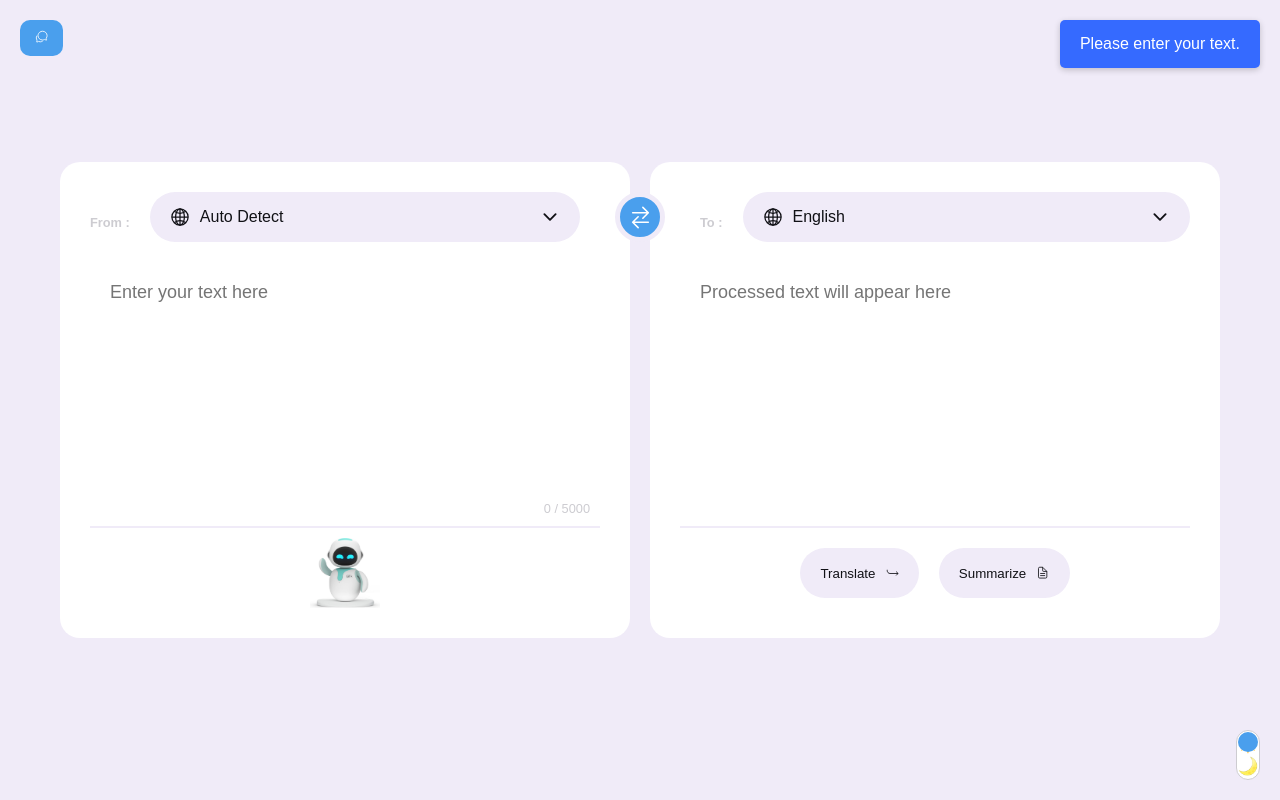
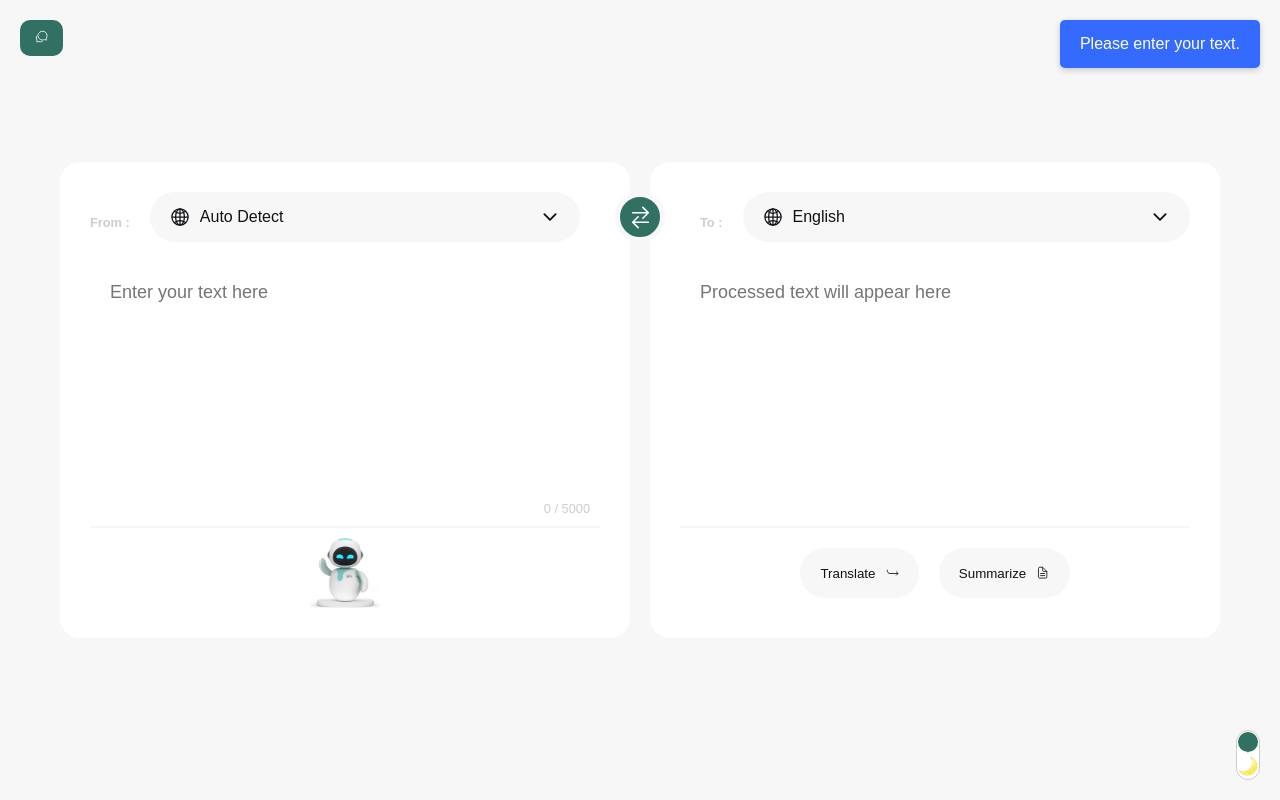
Before and after one commit to Bobleeswagger09/ai-text-processor, a plain HTML site: page index.html in a window 1280 px wide. Both pictures are taken after a click on the button "Summarize". Drawn offline with nearby package versions, Linux system fonts and the light colour scheme.

Commit message:
fixed translation error

```diff
--- a/scripts.js
+++ b/scripts.js
@@ -5,6 +5,7 @@ document.addEventListener("DOMContentLoaded", () => {
 
   async function detectLanguage(text) {
     try {
+      // Use Chrome's AI API if available.
       if (
         typeof chrome !== "undefined" &&
         chrome.ai &&
@@ -13,7 +14,14 @@ document.addEventListener("DOMContentLoaded", () => {
         const response = await chrome.ai.languageDetection.detect(text);
         return response.language || "unknown";
       } else {
-        return /[а-яА-Я]/.test(text) ? "ru" : "en";
+        // Fallback: use Google Translate's unofficial detection endpoint.
+        const url = `https://translate.googleapis.com/translate_a/single?client=gtx&sl=auto&tl=en&dt=t&q=${encodeURIComponent(
+          text
+        )}`;
+        const res = await fetch(url);
+        const json = await res.json();
+        // The detected language code is typically the third element in the response.
+        return json[2] || "unknown";
       }
     } catch (error) {
       console.error("Language detection error:", error);
@@ -37,7 +45,7 @@ document.addEventListener("DOMContentLoaded", () => {
           );
         }
       }
-      // Fallback to Google Translate endpoint
+      // Fallback to Google Translate endpoint.
       const url = `https://translate.googleapis.com/translate_a/single?client=gtx&sl=${sourceLang}&tl=${targetLang}&dt=t&q=${encodeURIComponent(
         text
       )}`;
@@ -52,7 +60,6 @@ document.addEventListener("DOMContentLoaded", () => {
 
   // --- Improved Summarization Function ---
   const summarizeContent = async (text) => {
-    // Try using the built-in summarizer first
     try {
       if (typeof chrome !== "undefined" && chrome.ai && chrome.ai.summarizer) {
         const response = await chrome.ai.summarizer.summarize(text);
@@ -61,11 +68,8 @@ document.addEventListener("DOMContentLoaded", () => {
     } catch (err) {
       console.error("Built-in summarizer error:", err);
     }
-
-    // Fallback: a simple frequency-based summarization
     const sentences = text.match(/[^\.!\?]+[\.!\?]+/g) || [text];
-    if (sentences.length <= 1) return text; // Not enough to summarize
-
+    if (sentences.length <= 1) return text;
     const stopWords = new Set([
       "the",
       "and",
@@ -86,7 +90,6 @@ document.addEventListener("DOMContentLoaded", () => {
         freqMap[word] = (freqMap[word] || 0) + 1;
       }
     });
-
     const sentenceScores = sentences.map((sentence) => {
       const sentenceWords = sentence.toLowerCase().match(/\w+/g) || [];
       const score = sentenceWords.reduce(
@@ -95,13 +98,11 @@ document.addEventListener("DOMContentLoaded", () => {
       );
       return { sentence, score };
     });
-
     sentenceScores.sort((a, b) => b.score - a.score);
     const topSentences = sentenceScores
       .slice(0, 3)
       .sort((a, b) => text.indexOf(a.sentence) - text.indexOf(b.sentence))
       .map((item) => item.sentence.trim());
-
     return topSentences.join(" ");
   };
 
@@ -110,30 +111,23 @@ document.addEventListener("DOMContentLoaded", () => {
     const notification = document.createElement("div");
     notification.className = "notification";
     notification.textContent = message;
-
-    notification.style.position = "fixed";
-    notification.style.top = "20px";
-    notification.style.right = "20px";
-    notification.style.backgroundColor = "#356aff";
-    notification.style.color = "#fff";
-    notification.style.padding = "15px 20px";
-    notification.style.borderRadius = "5px";
-    notification.style.boxShadow = "0 2px 6px rgba(0,0,0,0.2)";
-    notification.style.opacity = "0";
-    notification.style.transition = "opacity 0.5s";
+    Object.assign(notification.style, {
+      position: "fixed",
+      top: "20px",
+      right: "20px",
+      backgroundColor: "#356aff",
+      color: "#fff",
+      padding: "15px 20px",
+      borderRadius: "5px",
+      boxShadow: "0 2px 6px rgba(0,0,0,0.2)",
+      opacity: "0",
+      transition: "opacity 0.5s",
+    });
     document.body.appendChild(notification);
-
-    // Fade in
-    setTimeout(() => {
-      notification.style.opacity = "1";
-    }, 100);
-
-    // Remove after 3 seconds
+    setTimeout(() => (notification.style.opacity = "1"), 100);
     setTimeout(() => {
       notification.style.opacity = "0";
-      setTimeout(() => {
-        notification.remove();
-      }, 500);
+      setTimeout(() => notification.remove(), 500);
     }, 3000);
   }
 
@@ -149,7 +143,6 @@ document.addEventListener("DOMContentLoaded", () => {
     localStorage.setItem("chats", JSON.stringify(chats));
   }
 
-  // Create neatly formatted chat entries.
   function loadChats() {
     const chats = JSON.parse(localStorage.getItem("chats")) || [];
     const chatList = document.getElementById("chat-list");
@@ -160,7 +153,6 @@ document.addEventListener("DOMContentLoaded", () => {
       li.style.marginBottom = "10px";
       li.style.borderBottom = "1px solid #ccc";
       li.style.cursor = "pointer";
-
       const title = document.createElement("h3");
       title.textContent =
         chat.input.length > 20
@@ -168,7 +160,6 @@ document.addEventListener("DOMContentLoaded", () => {
           : chat.input;
       title.style.margin = "0 0 5px 0";
       title.style.fontSize = "1.1em";
-
       const dateOptions = {
         weekday: "short",
         year: "numeric",
@@ -184,15 +175,12 @@ document.addEventListener("DOMContentLoaded", () => {
       );
       dateSpan.style.fontSize = "0.9em";
       dateSpan.style.color = "#666";
-
       li.appendChild(title);
       li.appendChild(dateSpan);
-
       li.addEventListener("click", () => {
         inputTextElem.value = chat.input;
         outputTextElem.value = chat.output;
       });
-
       chatList.appendChild(li);
     });
   }
--- a/style.css
+++ b/style.css
@@ -1,7 +1,7 @@
 /* Root Variables & Scrollbar Styles */
 :root {
-  --primary-color: #4a9fed;
-  --bg-color: #f0ebf8;
+  --primary-color: #317163;
+  --bg-color: #f7f7f7;
   --light-bg-color: #fff;
   --text-color: #111116;
   --light-text-color: #cdccd1;
@@ -41,8 +41,8 @@ body {
 }
 
 body.dark {
-  --bg-color: #1f1f38;
-  --light-bg-color: #02001e;
+  --bg-color: #212121;
+  --light-bg-color: #303030;
   --text-color: #fff;
   --light-text-color: #58575c;
 }
```
